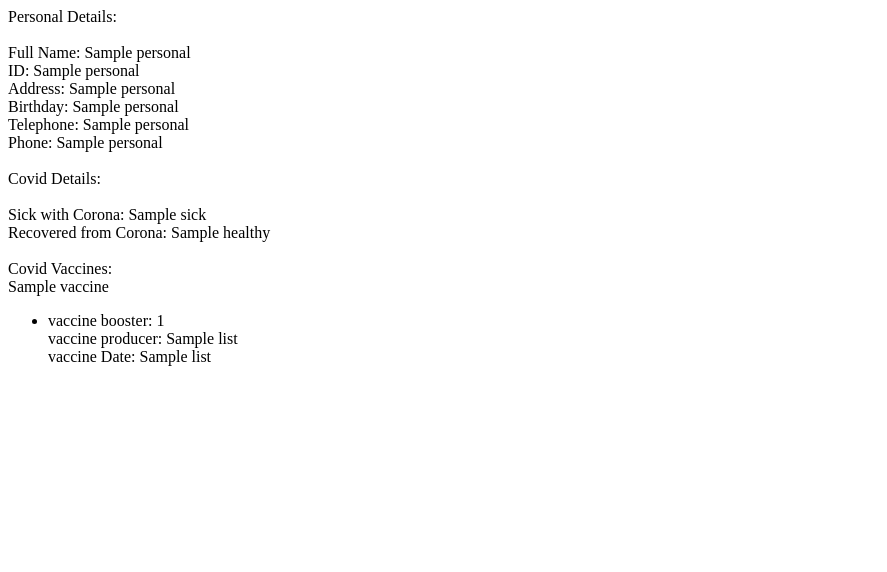
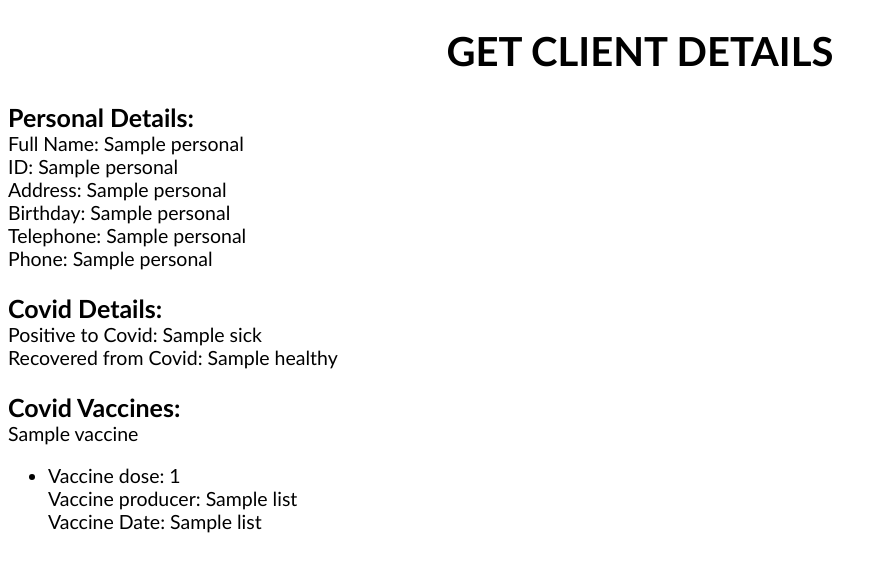
Before and after one commit to hodaypi/HMOCovidMgmtSyst, a Flask app: template templates/clientDetails.html in a window 1280 px wide. Shown: the top 572 px of the page, without its empty margins (0-887 px from the left). Run offline with Flask 3, Linux system fonts and the light colour scheme; the template is opened without the code that fills it: most values are stand-ins (such as "Sample title", 1, 10 or a date in 2020).

Commit message:
final clientDetails.html

```diff
--- a/templates/clientDetails.html
+++ b/templates/clientDetails.html
@@ -3,10 +3,31 @@
 <head>
     <meta charset="UTF-8">
     <title>CLIENT DETAILS:</title>
+	<style>
+		h1
+		{
+			font-family: calibri;
+			font-size: 40px;
+			text-align: center;
+		}
+		label
+   		{
+		font-family: calibri;
+		font-size: 19.5px;
+		text-align: center;
+		font-weight: normal;
+		}
+		body
+		{
+			font-size: 19.5px;
+			font-family: calibri;
+			font-weight: normal;
+		}
+	</style>
 </head>
 <body>
-	<label>Personal Details:</label><br>
-	<br>
+	<h1>GET CLIENT DETAILS</h1>
+	<label  style="font-size:25px;"><b>Personal Details:</b></label><br>
 	<label>Full Name:</label>
 		{{personal[0]}}
 	<br>
@@ -26,28 +47,28 @@
 		{{personal[5]}}
 	<br>
 	<br>
-	<label>Covid Details:</label><br><br>
+	<label style="font-size:25px;"><b>Covid Details:</b></label><br>
 
-	<label>Sick with Corona:</label>
+	<label>Positive to Covid:</label>
 		{{sick}}<br>
-	<label>Recovered from Corona:</label>
+	<label>Recovered from Covid:</label>
 		{{healthy}}<br>
 	<br>
 
-	<label>Covid Vaccines:</label><br>
+	<label  style="font-size:25px;"><b>Covid Vaccines:</b></label><br>
 	{{vaccine}}
 
 <div class="container-fluid">
 		{% for list in listOfVaccine %}
 			<ul class="list-group">
 				<li class="list-group-item">
-				<label>vaccine booster:</label>
+				<label>Vaccine dose:</label>
 					{{list.0}}
 				<br>
-				<label>vaccine producer:</label>
+				<label>Vaccine producer:</label>
 					{{list.1}}
 				<br>
-				<label>vaccine Date:</label>
+				<label>Vaccine Date:</label>
 					{{list.2}}
 				<br>
 				</li>
@@ -55,10 +76,5 @@
 		{% endfor %}
 	</div>
 
-
-
-
-
-
 </body>
 </html>
```
